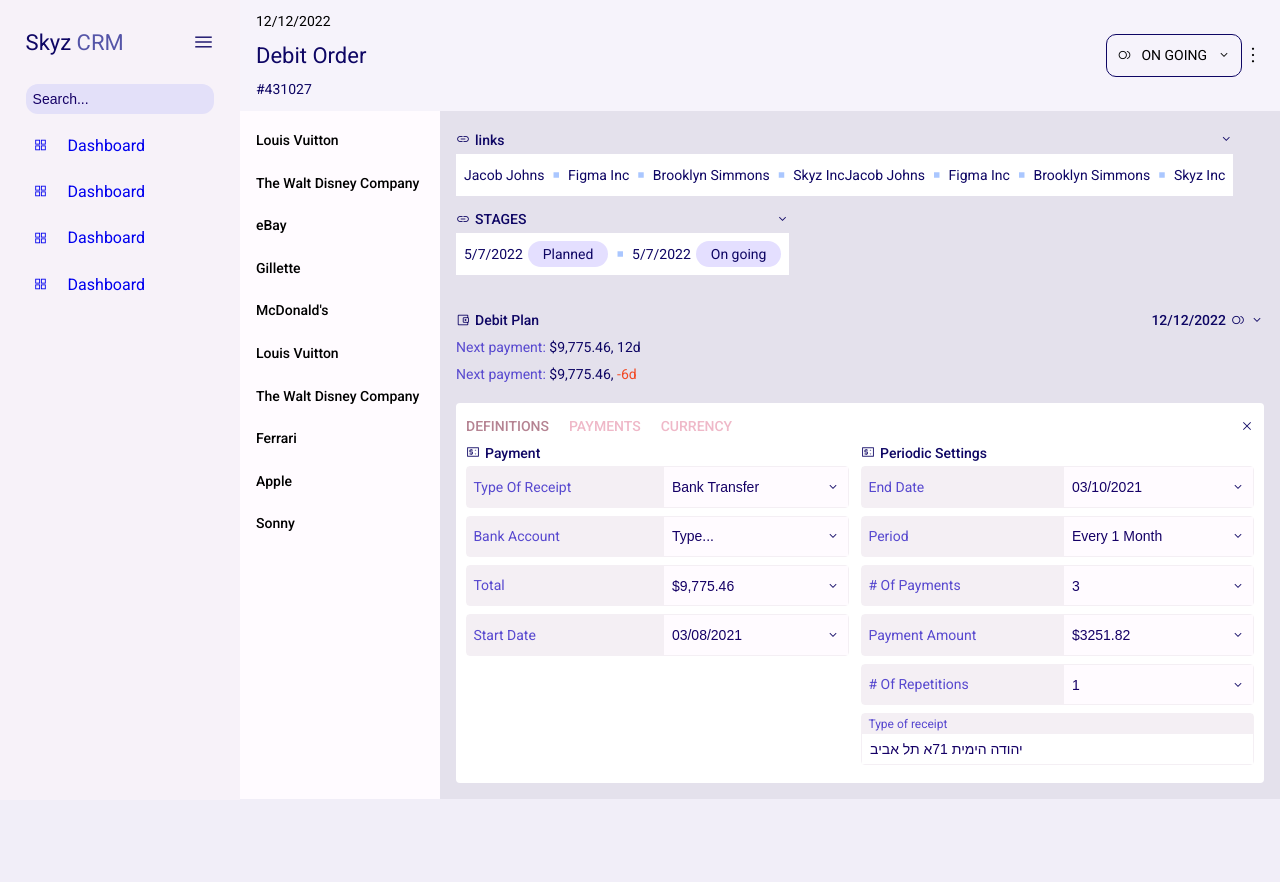
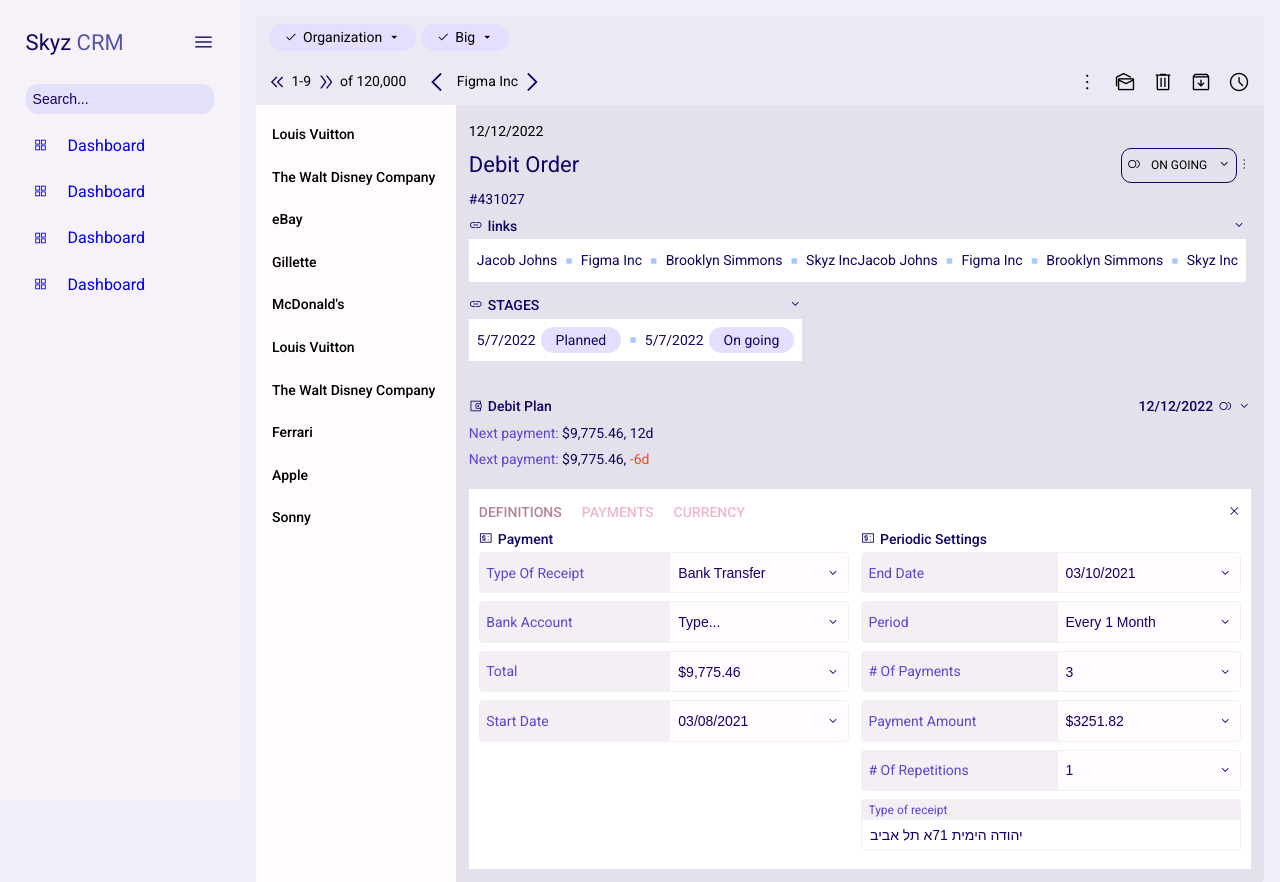
Before and after one commit to Yulitamara/HomePage, a plain HTML site: page index.html in a window 1280 px wide. Before the commit the page ends 800 px from the top, so only its background shows below. Drawn offline with nearby package versions, Linux system fonts and the light colour scheme.

Commit message:
navbars added

```diff
--- a/index.html
+++ b/index.html
@@ -76,6 +76,84 @@
 
 
   <div class="main-content">
+    <!-- Cards -->
+    <div class="cards">
+      <div class="upper-navbar">
+        <div class="upper-navbar-tag tag">
+          <span class="material-symbols-outlined">
+            done
+          </span>
+          <span>Organization</span>
+          <span class="material-symbols-outlined">
+            arrow_drop_down
+          </span>
+        </div>
+        <div class="upper-navbar-tag tag">
+          <span class="material-symbols-outlined">
+            done
+          </span>
+          <span>Big</span>
+          <span class="material-symbols-outlined">
+            arrow_drop_down
+          </span>
+        </div>
+      </div>
+      <div class="bottom-navbar">
+        <div class="bottom-navbar-pages">
+          <div class="bottom-navbar-pages--number">
+            <span class="material-symbols-outlined arrow">
+              keyboard_double_arrow_left
+            </span>
+            <span>1-9</span>
+            <span class="material-symbols-outlined arrow">
+              double_arrow
+            </span>
+            <span>of 120,000</span>
+          </div>
+          <div class="bottom-navbar-pages--user">
+            <span class="material-symbols-outlined arrow">
+              arrow_back_ios
+            </span>
+            <span>Figma Inc</span>
+            <span class="material-symbols-outlined arrow">
+              arrow_forward_ios
+            </span>
+          </div>
+        </div>
+        <div class="bottom-navbar-btns">
+          <span class="material-symbols-outlined">
+            more_vert
+          </span>
+          <span class="material-symbols-outlined">
+            mark_as_unread
+          </span>
+          <span class="material-symbols-outlined">
+            delete
+          </span>
+          <span class="material-symbols-outlined">
+            archive
+          </span>
+          <span class="material-symbols-outlined">
+            schedule
+          </span>
+        </div>
+      </div>
+
+
+      <div class="cards-content">
+        <div class="inner-sidebar">
+          <li>Louis Vuitton</li>
+          <li>The Walt Disney Company</li>
+          <li>eBay</li>
+          <li>Gillette</li>
+          <li>McDonald's</li>
+          <li>Louis Vuitton</li>
+          <li>The Walt Disney Company</li>
+          <li>Ferrari</li>
+          <li>Apple</li>
+          <li>Sonny</li>
+        </div>
+        <div class="cards-main-content">
           <header>
             <div class="header-content">
               <div class="header-content-date">12/12/2022</div>
@@ -97,24 +175,6 @@
               </span>
             </div>
           </header>
-
-    <!-- Cards -->
-    <div class="cards">
-      <div class="inner-sidebar">
-        <li>Louis Vuitton</li>
-        <li>The Walt Disney Company</li>
-        <li>eBay</li>
-        <li>Gillette</li>
-        <li>McDonald's</li>
-        <li>Louis Vuitton</li>
-        <li>The Walt Disney Company</li>
-        <li>Ferrari</li>
-        <li>Apple</li>
-        <li>Sonny</li>
-      </div>
-
-      <div class="cards-main-content">
-
           <!-- Expand Section -->
           <div class="expand-section">
             <div class="expand-section-singular">
@@ -719,6 +779,7 @@
       </div>
     </div>
   </div>
+  </div>
   <script src="JS/app.js"></script>
 </body>
 
--- /dev/null
+++ b/sass/_11.navbars.scss
@@ -0,0 +1,78 @@
+.upper-navbar,
+.bottom-navbar {
+  background-color: #ece9f4;
+  padding: 0.5rem;
+}
+
+.upper-navbar {
+  border-radius: 4px 4px 0 0;
+  display: flex;
+
+  &-tag {
+    display: flex;
+    align-items: center;
+    gap: 5px;
+    font-size: font-size(font-size-regular);
+  }
+}
+
+.bottom-navbar {
+  display: flex;
+  align-items: center;
+  justify-content: space-between;
+  padding-left: 10px;
+
+  &-pages {
+    display: flex;
+    gap: 25px;
+    font-size: font-size(font-size-regular);
+  }
+  &-btns {
+    span {
+      padding: 0 6px;
+      font-size: font-size(font-size-medium);
+    }
+  }
+}
+
+.arrow {
+  font-size: font-size(font-size-medium);
+  color: var(--dark-color);
+}
+
+@include media-tablet {
+  .upper-navbar {
+    &-tag {
+      font-size: font-size(font-size-small);
+    }
+  }
+  .bottom-navbar {
+    &-pages {
+      font-size: font-size(font-size-samll);
+    }
+    &-btns {
+      span {
+        padding: 0 4px;
+
+        font-size: font-size(font-size-regular);
+      }
+    }
+  }
+  .arrow {
+    font-size: font-size(font-size-regular);
+  }
+}
+
+@include media-small {
+  .bottom-navbar {
+    &-pages {
+      font-size: font-size(font-size-samll);
+    }
+    &-btns {
+      display: none;
+    }
+  }
+  .arrow {
+    font-size: font-size(font-size-small);
+  }
+}
--- a/sass/_2.variables.scss
+++ b/sass/_2.variables.scss
@@ -35,10 +35,10 @@ $font-sizes: (
 
 //*-*-*-*-*-*-*-*-*-*-*-*-*-*-*-* Break Points *-*-*-*-*-*-*-*-*-*-*-*-*-*-*-*
 $break-points: (
-  "break-point-x-small": 330px,
+  "break-point-x-small": 340px,
   "break-point-small": 400px,
   "break-point-medium": 600px,
-  "break-point-tablet": 820px,
+  "break-point-tablet": 860px,
   "break-point-1200": 1200px,
   "break-point-desktop": 1300px,
 );
--- a/sass/_5.main-content.scss
+++ b/sass/_5.main-content.scss
@@ -3,13 +3,21 @@
   height: 100%;
   width: calc(100% - 240px);
   left: 240px;
+  padding: 1rem;
 
+  .cards {
+    background-color: #e4e1ec;
+    border-radius: 4px;
+
+    .cards-content {
+      display: flex;
+      width: 100%;
+
+      .cards-main-content {
         header {
           display: flex;
           justify-content: space-between;
           align-items: center;
-    background-color: #f6f3fb;
-    padding: 0.5rem 1rem;
           font-size: font-size(font-size-regular);
           .header-content {
             &-text {
@@ -29,23 +37,17 @@
               display: flex;
               align-items: center;
               gap: 10px;
-        padding: 7px 10px;
+              padding: 5px;
               border-radius: 10px;
+              font-size: font-size(font-size-small);
               border: 1px solid var(--dark-color);
             }
             &-icon {
-        font-size: font-size(font-size-medium);
+              font-size: font-size(font-size-samll);
             }
           }
         }
-
-  .cards {
-    background-color: #e4e1ec;
-    display: flex;
-    width: 100%;
-
-    &-main-content {
-      margin: 1rem;
+        margin: 0.8rem;
         width: 100%;
         padding-right: calc(100% - 1700px);
 
@@ -56,15 +58,25 @@
       }
     }
   }
+}
 
 @include media-tablet {
   .main-content {
     padding: 0;
     width: 100%;
     left: 0;
+    .cards {
+      .cards-content {
+        .cards-main-content {
           header {
-      h1 {
+            font-size: font-size(font-size-small);
+            .header-content {
+              &-text {
                 font-size: font-size(font-size-regular);
+              }
+            }
+          }
+        }
       }
     }
   }
@@ -72,16 +84,19 @@
 
 @include media-small {
   .main-content {
+    .cards {
+      .cards-content {
+        .cards-main-content {
           header {
             font-size: font-size(font-size-small);
           }
-    .ruler {
-      font-size: font-size(font-size-x-small);
+        }
+      }
     }
   }
 }
 
 .active-sidebar {
-  width: calc(100% - 50px);
-  left: 50px;
+  width: 100%;
+  left: 0;
 }
--- a/sass/_8.tabs.scss
+++ b/sass/_8.tabs.scss
@@ -4,7 +4,6 @@
   &-slider {
     background-color: #fff;
     padding: 10px;
-    border-radius: 4px;
 
     &-title {
       display: flex;
--- a/sass/style.scss
+++ b/sass/style.scss
@@ -48,3 +48,4 @@
 @import "8.tabs";
 @import "9.table";
 @import "10.inner-sidebar";
+@import "11.navbars";
```
Also changed, not shown: css/style.css, 1 other file. Lines whose indentation alone changed are shown as unchanged.
